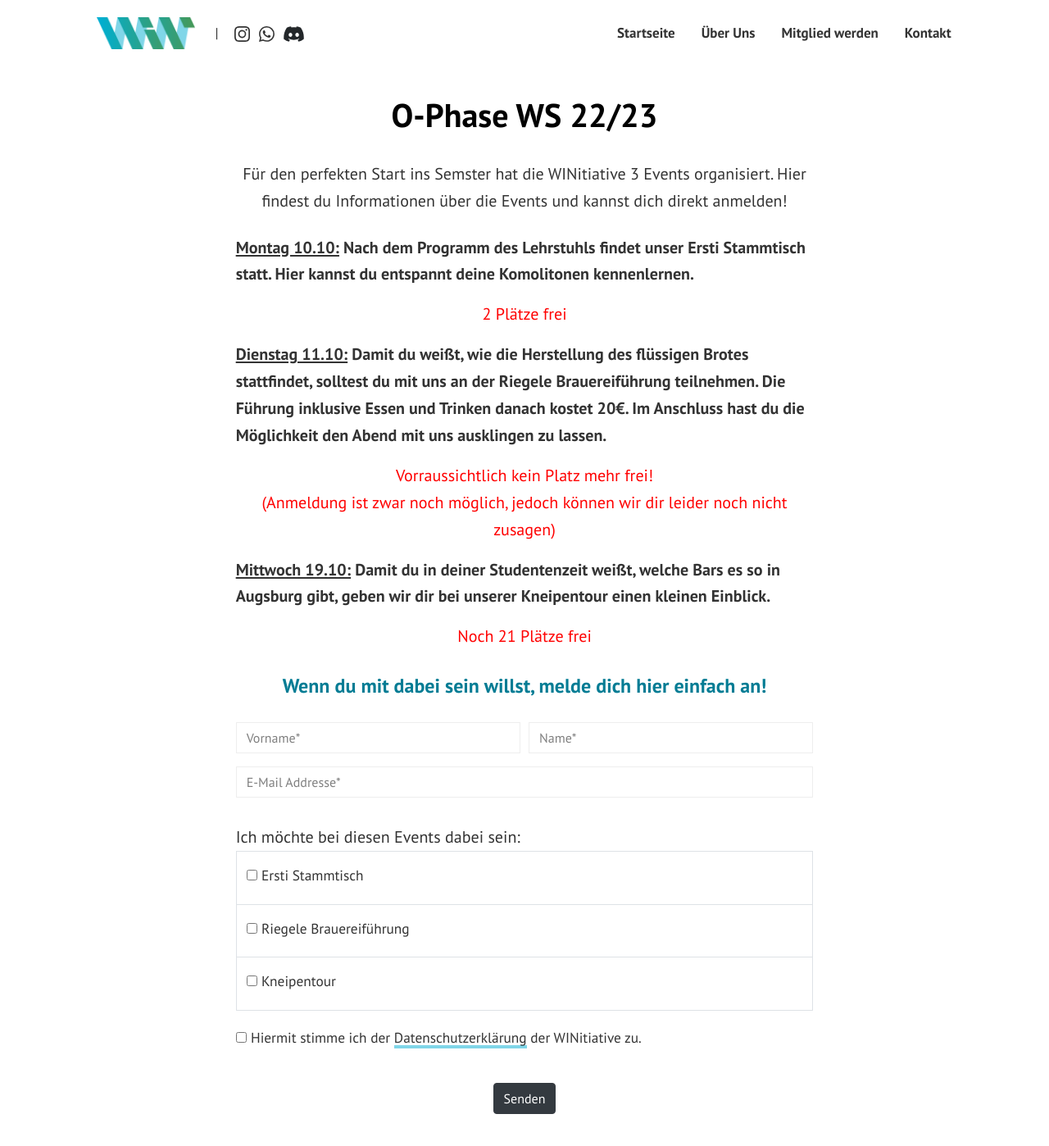
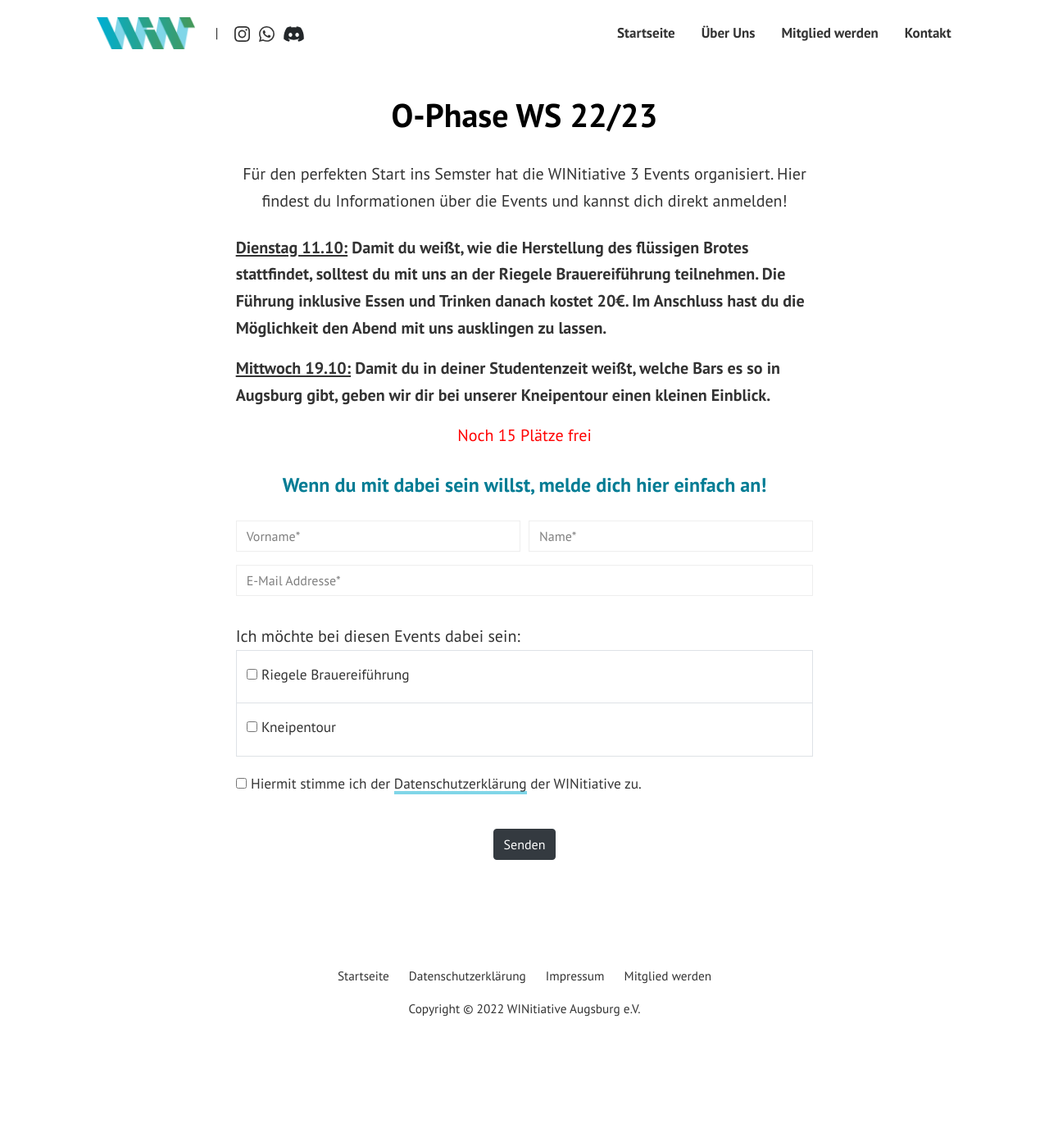
Before and after one commit to WINitiative-Augsburg-eV/webseite, a Jekyll site: the page built from pages/o-phase-anmeldung.html, in a window 1280 px wide and 1400 px high. Shown: the whole window at 82% size. Built offline with Jekyll 4.4.1, drawn with Linux system fonts in a browser that asks for light colours.

Commit message:
Kneipentour update

```diff
--- a/pages/event-anmeldung.html
+++ b/pages/event-anmeldung.html
@@ -10,7 +10,7 @@ comments: false
     <input type="hidden" name="_captcha" value="false">
 <p class="lead mb-4">Am 19.10.22 um 18:00 ist die WINitiative Kneipentour für Wirtschaftsinformatiker. Die Plätze sind begrenzt, melde dich am besten schnell an!</p>
 <p class="mb-4">Wir melden uns dann per E-Mail bei dir um die letzten Details abzuklären</p>
-<center><p class="mb-4">20 Plätze Frei (Stand vom: 05.10; 14:00)</p></center>
+<center><p class="mb-4">15 Plätze Frei (Stand vom: 11.10; 14:00)</p></center>
 <p class="mb-4" style="color: red">Da wir die Anmeldungen manuell überprüfen, kann es dauern, bis der Zähler hier aktualisiert wird. Dementsprechend kann es passieren, dass wir dir leider absagen müssen.</p>
 
 <br>
--- a/pages/o-phase-anmeldung.html
+++ b/pages/o-phase-anmeldung.html
@@ -8,12 +8,10 @@ comments: false
 <center><p class="lead mb-4">Für den perfekten Start ins Semster hat die WINitiative 3 Events organisiert. Hier findest du Informationen über die Events und kannst dich direkt anmelden!</p></center>
 
   <div class="liste3">
-  <p style="font-weight: bold; font size: 16pt"><u>Montag 10.10:</u> Nach dem Programm des Lehrstuhls findet unser Ersti Stammtisch statt. Hier kannst du entspannt deine Komolitonen kennenlernen.</p>
-  <center><p style="color: red">2 Plätze frei</p></center>
   <p style="font-weight: bold; font size: 16pt"><u>Dienstag 11.10:</u> Damit du weißt, wie die Herstellung des flüssigen Brotes stattfindet, solltest du mit uns an der Riegele Brauereiführung teilnehmen. Die Führung inklusive Essen und Trinken danach kostet 20€. Im Anschluss hast du die Möglichkeit den Abend mit uns ausklingen zu lassen.</p>
-  <center><p style="color: red">Vorraussichtlich kein Platz mehr frei! <br> (Anmeldung ist zwar noch möglich, jedoch können wir dir leider noch nicht zusagen)</p></center>
+  <center><p style="color: red"></p></center>
   <p style="font-weight: bold; font size: 16pt"><u>Mittwoch 19.10:</u> Damit du in deiner Studentenzeit weißt, welche Bars es so in Augsburg gibt, geben wir dir bei unserer Kneipentour einen kleinen Einblick.</p>
-  <center><p style="color: red">Noch 21 Plätze frei</p></center>
+  <center><p style="color: red">Noch 15 Plätze frei</p></center>
 </div>
 
 <center><p style="font-weight: bold; color: #037c94; font-size: 18pt" class="lead mb-4">Wenn du mit dabei sein willst, melde dich hier einfach an!</p></center>
@@ -44,12 +42,6 @@ comments: false
 </thead>
 <tbody>
 <tr>
-<td>
-<input type="checkbox" id="pp" name="Tag 1" value="10.10">
-<label for="pp" style="font-size: 13pt">Ersti Stammtisch</label>
-</td>
-</tr>
-<tr>
   <td>
 <input type="checkbox" id="br" name="Tag 2" value="11.10">
 <label for="br" style="font-size: 13pt">Riegele Brauereiführung</label>
```
Also changed, not shown: 2 other files.
